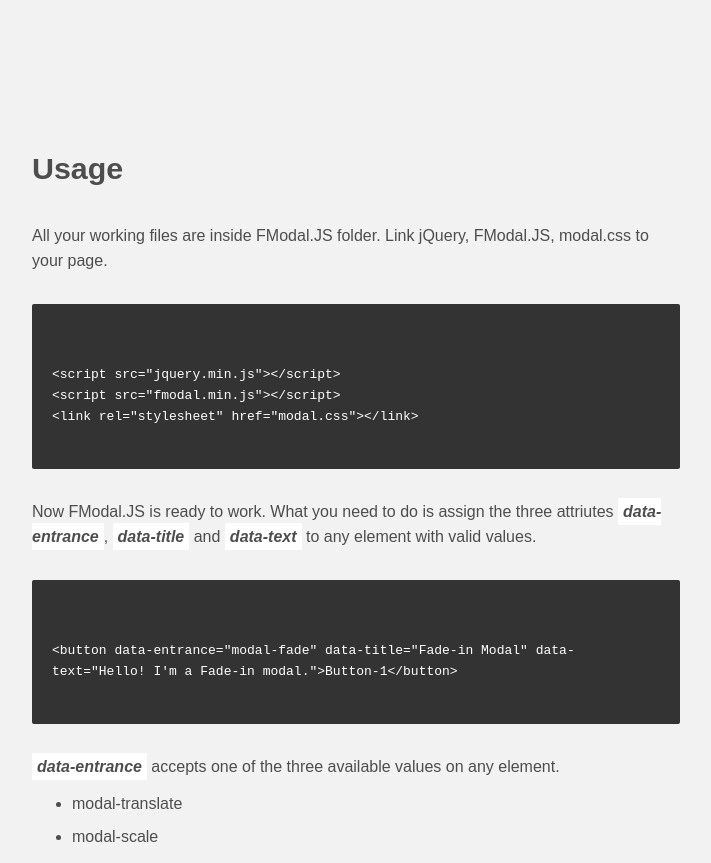
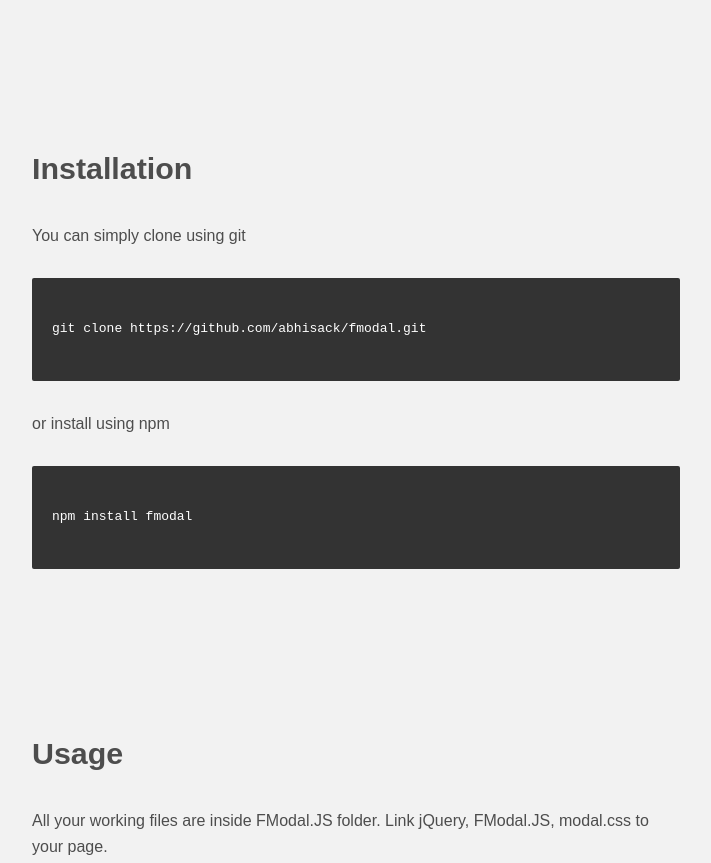
Before and after one commit to abhisack/FModal.js, a website: page index.html in a window 1280 px wide. Shown: the part 1223-2086 px from the top of the page, without its empty margins (284-995 px from the left). Drawn offline with Linux system fonts and the light colour scheme; files whose address does not match are found by name.

Commit message:
add npm support

```diff
--- a/index.html
+++ b/index.html
@@ -48,6 +48,24 @@
                      </article>
              </section>
 
+              <section class="project-details">
+                   <article>
+            <h1 id="GetStarted">Installation</h1>
+            <p>You can simply clone using git</p>
+
+                   <pre>
+                     <code class="language-markup">
+                     git clone https://github.com/abhisack/fmodal.git
+                     </code>
+                     </pre>
+                       <p>or install using npm</p>
+                       <pre>
+                     <code class="language-markup">
+                     npm install fmodal
+                     </code>
+                     </pre>
+                  </article>
+             </section>
                <section class="project-details">
                    <article>
             <h1 id="GetStarted">Usage</h1>
```
